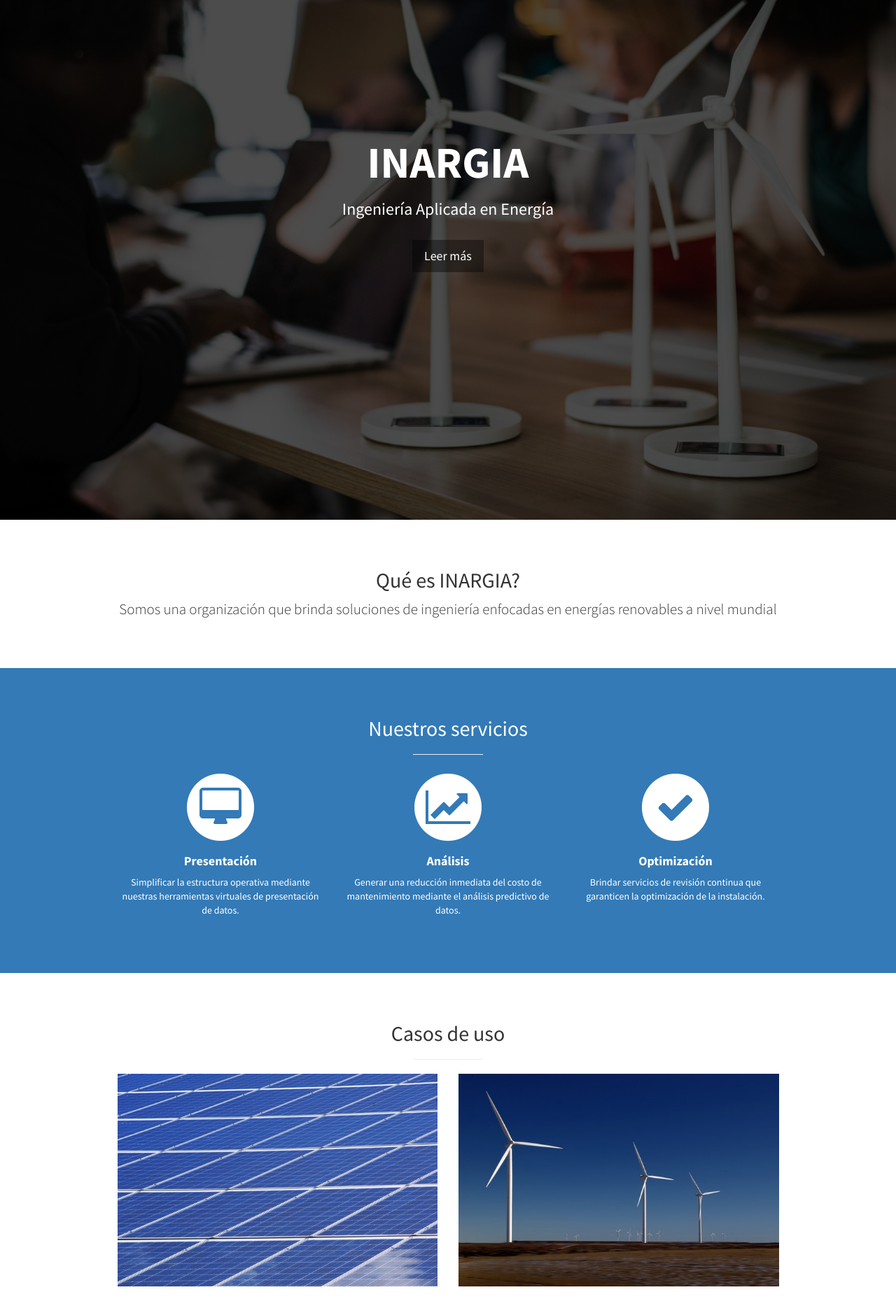
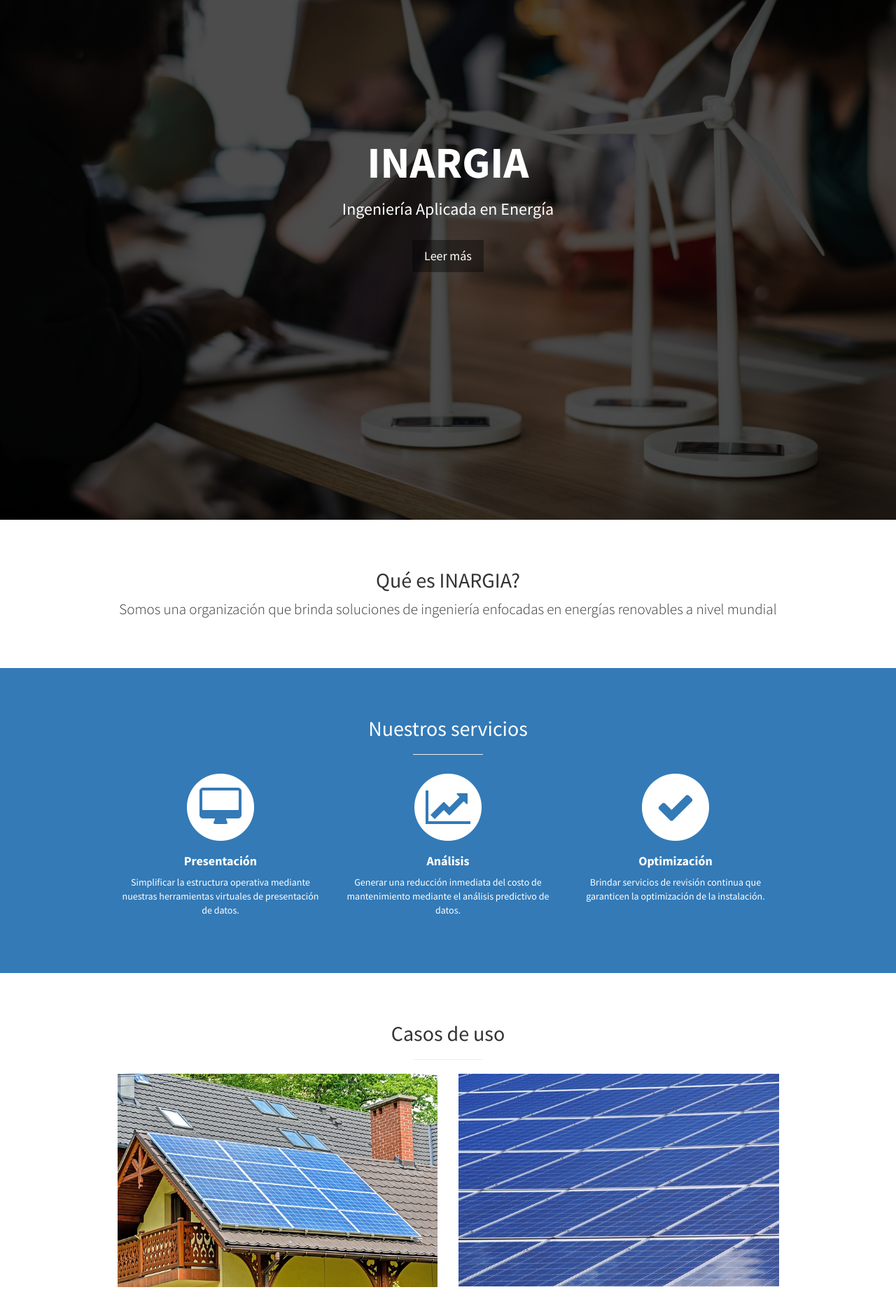
Before and after one commit to inargiaco/inargiaco.github.io, a Jekyll site: the page built from index.html, in a window 1280 px wide. Shown: the part 157-2024 px from the top of the page at 70% size. Built offline with Jekyll 4.4.1, drawn with Linux system fonts in a browser that asks for light colours; some of the changed text lies outside the part shown.

Commit message:
Add first draft of use cases

```diff
--- a/_config.yml
+++ b/_config.yml
@@ -1,6 +1,5 @@
 # Site settings
 title: INARGIA CO
-email: inargiaco@gmail.com
 description: > # this means to ignore newlines until "baseurl:"
   Ingeniería Aplicada en Energía.
 baseurl: "" # the subpath of your site, e.g. /blog/
@@ -8,7 +7,7 @@
 
 # User setting
 owner: INARGIA
-email: inargiaco@gmail.com
+email: info@inargiaco.com
 linkedin: inargia
 facebook_username:
 twitter_username:
--- a/_includes/casos_de_uso.html
+++ b/_includes/casos_de_uso.html
@@ -7,40 +7,20 @@
         <div class="row">
           <div class="col-md-6">
             <div class="portfolio-item">
-              <a href="#">
-                <img class="img-portfolio img-responsive" src="img/solar.jpeg">
+              <a href="#casos-de-uso-solar-particular">
+                <img class="img-portfolio img-responsive" src="img/particular.jpg">
                 <div class="use-case-overlay">
-                  <div class="use-case-overlay-text">ENERGÍA SOLAR</div>
+                  <div class="use-case-overlay-text">PARTICULAR</div>
                 </div>
               </a>
             </div>
           </div>
           <div class="col-md-6">
             <div class="portfolio-item">
-              <a href="#">
-                <img class="img-portfolio img-responsive" src="img/windmill.jpeg">
+              <a href="#casos-de-uso-solar-industrial">
+                <img class="img-portfolio img-responsive" src="img/industrial.jpeg">
                 <div class="use-case-overlay">
-                  <div class="use-case-overlay-text">ENERGÍA EÓLICA</div>
-                </div>
-              </a>
-            </div>
-          </div>
-          <div class="col-md-6">
-            <div class="portfolio-item">
-              <a href="#">
-                <img class="img-portfolio img-responsive" src="img/dam.jpeg">
-                <div class="use-case-overlay">
-                  <div class="use-case-overlay-text">ENERGÍA HIDRÁULICA</div>
-                </div>
-              </a>
-            </div>
-          </div>
-          <div class="col-md-6">
-            <div class="portfolio-item">
-              <a href="#">
-                <img class="img-portfolio img-responsive" src="img/particular.jpg">
-                <div class="use-case-overlay">
-                  <div class="use-case-overlay-text">PARTICULARES</div>
+                  <div class="use-case-overlay-text">INDUSTRIAL</div>
                 </div>
               </a>
             </div>
--- /dev/null
+++ b/_includes/casos_de_uso_industrial.html
@@ -0,0 +1,31 @@
+<section id="casos-de-uso-solar-industrial" class="bg-primary">
+  <img class="img-use-case-banner" src="img/industrial2.png">
+  <div class="container">
+    <div class="row">
+      <div class="col-lg-10 col-lg-offset-1 text-center">
+        <h2>Energia solar a nivel industrial</h2>
+        <br/>
+        <br/>
+        <span>
+          Instalaciones de paneles solares para uso industrial requiere durabilidad y mantenimiento mínimo, para asegurar el mejor retorno de la inversión.
+        </span>
+        <br/>
+        <br/>
+        <span>
+          Nosotros ofrecemos la instalación de nuestros sensores en sus plantas ya activas o por serlo, y listo! Nuestro sistema se encargará de proveerle
+          en tiempo real los valores de medición precisos y también reportes provenientes de nuestros analistas o de nuestro sistema de Machine Learning.
+        </span>
+        <br/>
+        <br/>
+        <br/>
+        <br/>
+        <br/>
+        <br/>
+        <!-- /.row (nested) -->
+      </div>
+      <!-- /.col-lg-10 -->
+    </div>
+    <!-- /.row -->
+  </div>
+  <!-- /.container -->
+</section>
--- /dev/null
+++ b/_includes/casos_de_uso_particular.html
@@ -0,0 +1,31 @@
+<section id="casos-de-uso-solar-particular" class="bg-primary">
+  <img class="img-use-case-banner" src="img/particular2.png">
+  <div class="container">
+    <div class="row">
+      <div class="col-lg-10 col-lg-offset-1 text-center">
+        <h2>Energia solar en particulares</h2>
+        <br/>
+        <br/>
+        <span>
+          Instalaciones de paneles solares para uso particular requiere durabilidad y mantenimiento mínimo, para asegurar el mejor retorno de la inversión.
+        </span>
+        <br/>
+        <br/>
+        <span>
+          Nosotros ofrecemos la instalación de nuestros sensores en sus plantas ya activas o por serlo, y listo! Nuestro sistema se encargará de proveerle
+          en tiempo real los valores de medición precisos y también reportes provenientes de nuestros analistas o de nuestro sistema de Machine Learning.
+        </span>
+        <br/>
+        <br/>
+        <br/>
+        <br/>
+        <br/>
+        <br/>
+        <!-- /.row (nested) -->
+      </div>
+      <!-- /.col-lg-10 -->
+    </div>
+    <!-- /.row -->
+  </div>
+  <!-- /.container -->
+</section>
--- a/_layouts/front.html
+++ b/_layouts/front.html
@@ -10,6 +10,8 @@
   {% include about.html %}
   {% include services.html %}
   {% include casos_de_uso.html %}
+  {% include casos_de_uso_particular.html %}
+  {% include casos_de_uso_industrial.html %}
   {% include footer.html %}
   {% include scripts.html %}
 
--- a/css/stylish-portfolio.css
+++ b/css/stylish-portfolio.css
@@ -209,20 +209,6 @@
     margin-bottom: 30px;
 }
 
-/* Callout */
-
-.callout {
-    display: table;
-    width: 100%;
-    height: 400px;
-    color: #fff;
-    background: url(../img/callout.jpg) no-repeat center center scroll;
-    -webkit-background-size: cover;
-    -moz-background-size: cover;
-    background-size: cover;
-    -o-background-size: cover;
-}
-
 /* Portfolio */
 
 .portfolio {
@@ -235,6 +221,12 @@
 
 .portfolio-item:hover .use-case-overlay-text {
     opacity: 1;
+}
+
+.img-use-case-banner {
+    width: 100%;
+    height: 20%;
+    display: block;
 }
 
 .img-portfolio {
```
Also changed, not shown: img/industrial.jpeg (renamed from img/solar.jpeg), 2 other files.
